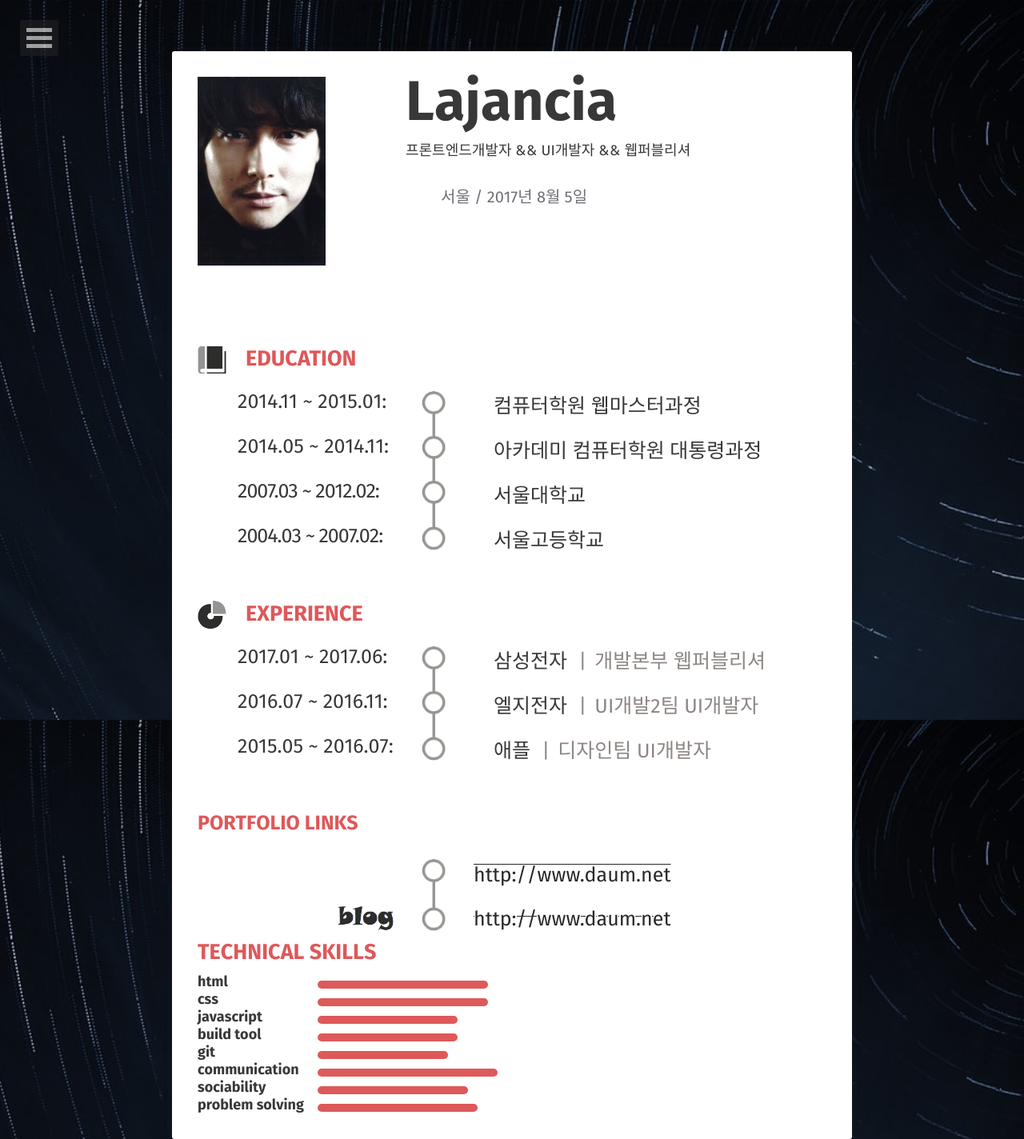
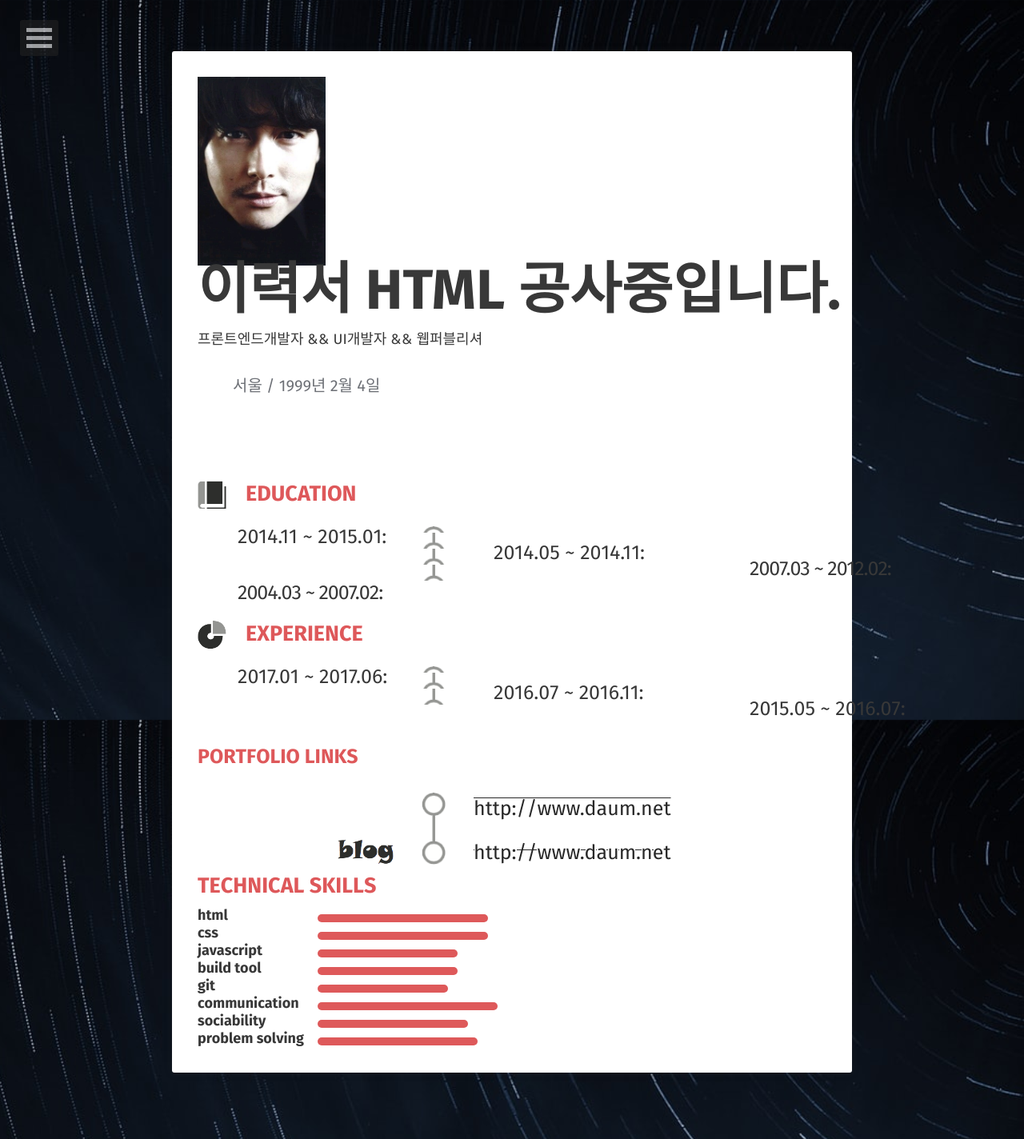
Before and after one commit to Lajancia/Lajancia.github.io, a Jekyll site: the page built from about/index.html, in a window 1280 px wide. Shown: the whole page at 80% size. Built offline with Jekyll 4.4.1, drawn with Linux system fonts in a browser that asks for light colours; some web fonts are replaced; comment, search, counter and statistics services are not loaded.

Commit message:
이력서 수정

```diff
--- a/about/index.html
+++ b/about/index.html
@@ -36,10 +36,10 @@ layout: compress
                                 </span>
                             </div>
                             <div class="my_info">
-                                <h1>Lajancia</h1>
+                                <h1>이력서 HTML 공사중입니다.</h1>
                                 <p class="job">프론트엔드개발자 && UI개발자 && 웹퍼블리셔</p>
                                 <p class="birth"><span class="ico_s icon_ico_location">생일</span><span class="txt_s">서울 /
-                                        2017년 8월 5일</span></p>
+                                        1999년 2월 4일</span></p>
                             </div>
                         </div>
                     </div>
@@ -49,19 +49,19 @@ layout: compress
                             <li>
                                 <!-- list를 추가하면 first-child와 last-child를 제외한 나머지 중간은 background-image가 다릅니다 -->
                                 <span class="txt_date">2014.11 ~ 2015.01</span>
-                                <span class="txt_info">컴퓨터학원 웹마스터과정</span>
+                                <!-- <span class="txt_info">컴퓨터학원 웹마스터과정</span> -->
                             </li>
                             <li>
                                 <span class="txt_date">2014.05 ~ 2014.11</span>
-                                <span class="txt_info">아카데미 컴퓨터학원 대통령과정</span>
+                                <!-- <span class="txt_info">아카데미 컴퓨터학원 대통령과정</span> -->
                             </li>
                             <li>
                                 <span class="txt_date" style="letter-spacing: -1px;">2007.03 ~ 2012.02</span>
-                                <span class="txt_info">서울대학교</span>
+                                <!-- <span class="txt_info">서울대학교</span> -->
                             </li>
                             <li>
                                 <span class="txt_date" style="letter-spacing: -1px;">2004.03 ~ 2007.02</span>
-                                <span class="txt_info">서울고등학교</span>
+                                <!-- <span class="txt_info">서울고등학교</span> -->
                             </li>
                         </ul>
                     </div>
@@ -70,18 +70,18 @@ layout: compress
                         <ul>
                             <li>
                                 <span class="txt_date">2017.01 ~ 2017.06</span>
-                                <span class="txt_info">삼성전자</span>
-                                <span class="txt_sub">개발본부 웹퍼블리셔</span>
+                                <!-- <span class="txt_info">삼성전자</span> -->
+                                <!-- <span class="txt_sub">개발본부 웹퍼블리셔</span> -->
                             </li>
                             <li>
                                 <span class="txt_date">2016.07 ~ 2016.11</span>
-                                <span class="txt_info">엘지전자</span>
-                                <span class="txt_sub">UI개발2팀 UI개발자</span>
+                                <!-- <span class="txt_info">엘지전자</span> -->
+                                <!-- <span class="txt_sub">UI개발2팀 UI개발자</span> -->
                             </li>
                             <li>
                                 <span class="txt_date">2015.05 ~ 2016.07</span>
-                                <span class="txt_info">애플</span>
-                                <span class="txt_sub">디자인팀 UI개발자</span>
+                                <!-- <span class="txt_info">애플</span> -->
+                                <!-- <span class="txt_sub">디자인팀 UI개발자</span> -->
                             </li>
                         </ul>
                     </div>
```
